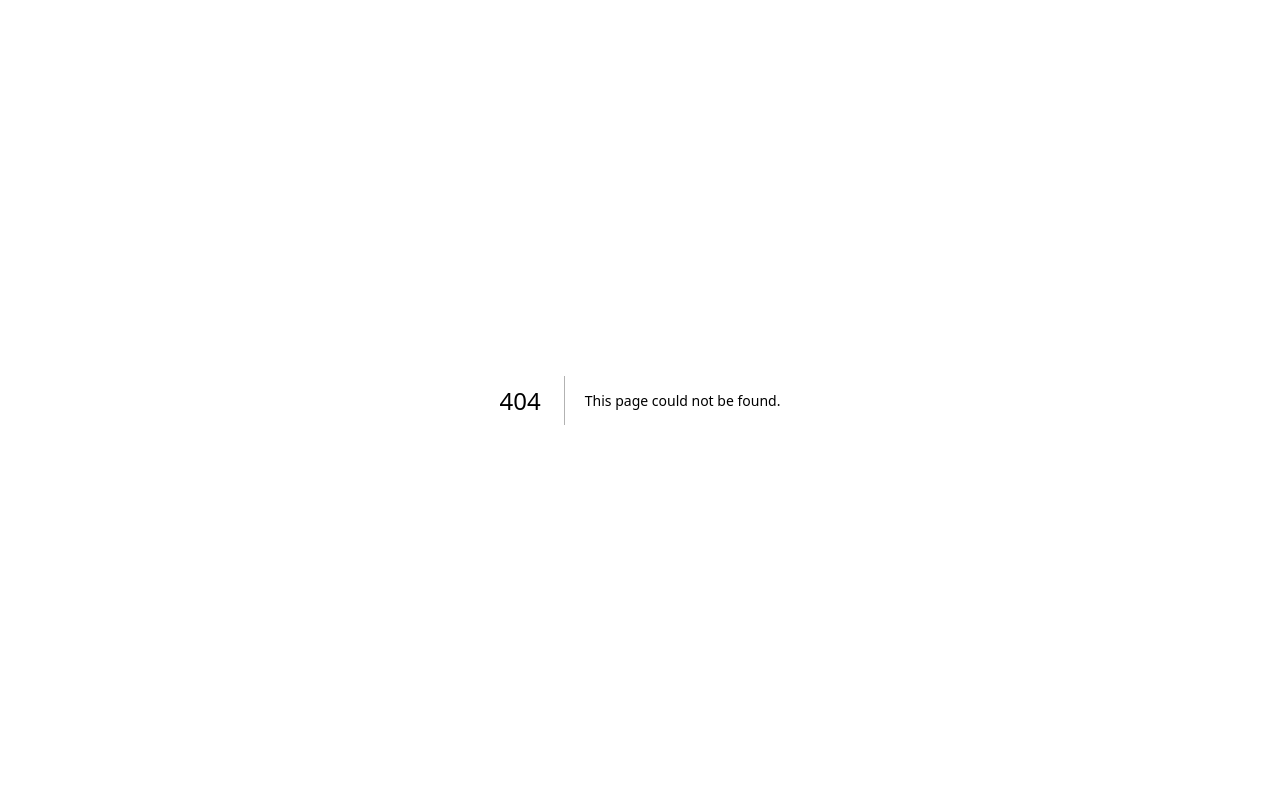
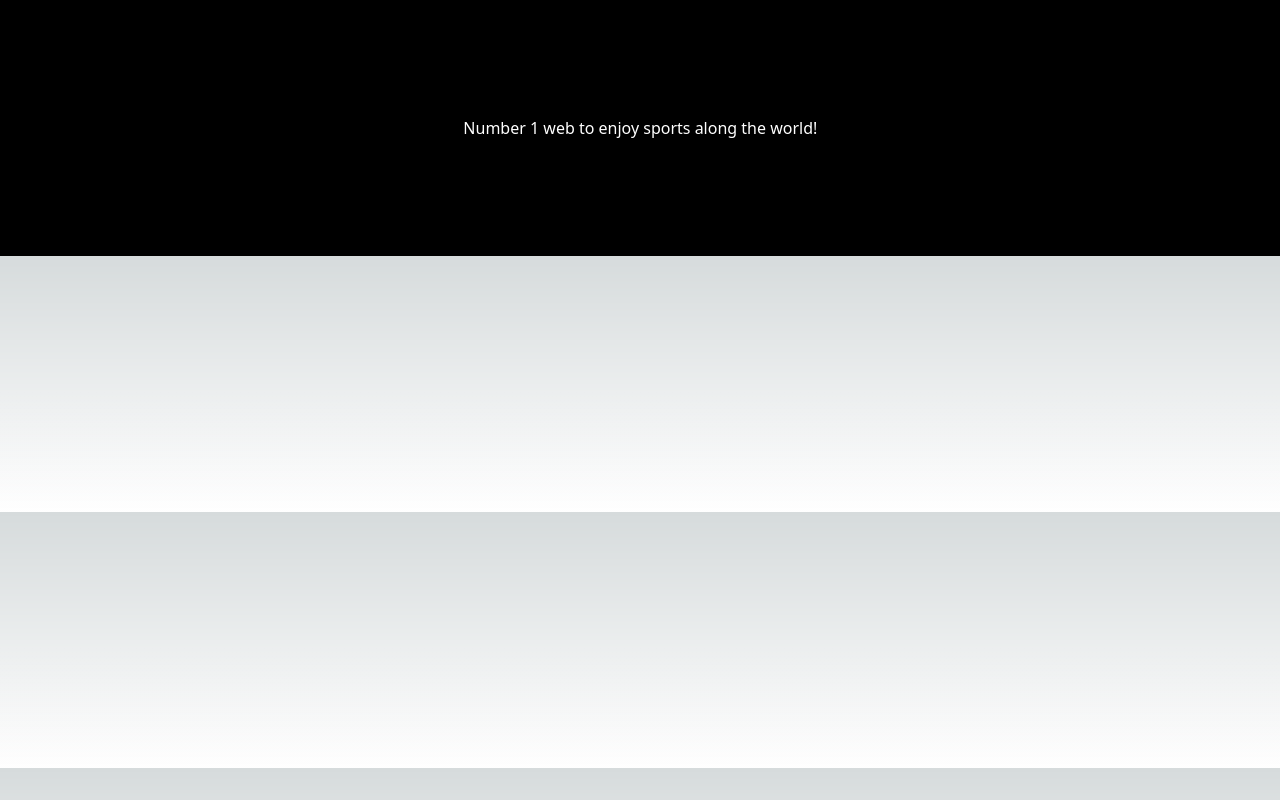
Before and after one commit to Ivixx09/cancha, a Next.js app: page /banner3 in a window 1280 px wide. Before the commit this address had no page. Built offline with nearby package versions, Linux system fonts and the light colour scheme.

Commit message:
3 banner creation

```diff
--- /dev/null
+++ b/src/pages/banner3.tsx
@@ -0,0 +1,43 @@
+import { useEffect, useState } from "react";
+
+function Banner3() {
+  const [flip, setFlip] = useState(false);
+
+  useEffect(() => {
+    const flipInterval = setInterval(() => {
+      setFlip((flip) => !flip);
+    }, 3000);
+
+    return () => {
+      clearInterval(flipInterval);
+    };
+  }, []);
+
+  return (
+    <div className="relative w-full h-64 bg-black text-white flex items-center justify-center overflow-hidden">
+      <div
+        style={{
+          transform: `rotateX(${flip ? "180deg" : "0deg"})`,
+          transformStyle: "preserve-3d",
+          transition: "transform 1s",
+        }}
+        className="w-10/12 h-32 relative text-center"
+      >
+        <div
+          style={{ backfaceVisibility: "hidden" }}
+          className="absolute w-full h-full bg-black  flex items-center justify-center"
+        >
+          <h2>Select the best court available everywhere you are!</h2>
+        </div>
+        <div
+          style={{ backfaceVisibility: "hidden", transform: 'rotateX(180deg)' }}
+          className="absolute w-full h-full bg-black flex items-center justify-center"
+        >
+          <h2>Number 1 web to enjoy sports along the world!</h2>
+        </div>
+      </div>
+    </div>
+  );
+}
+
+export default Banner3;
```
